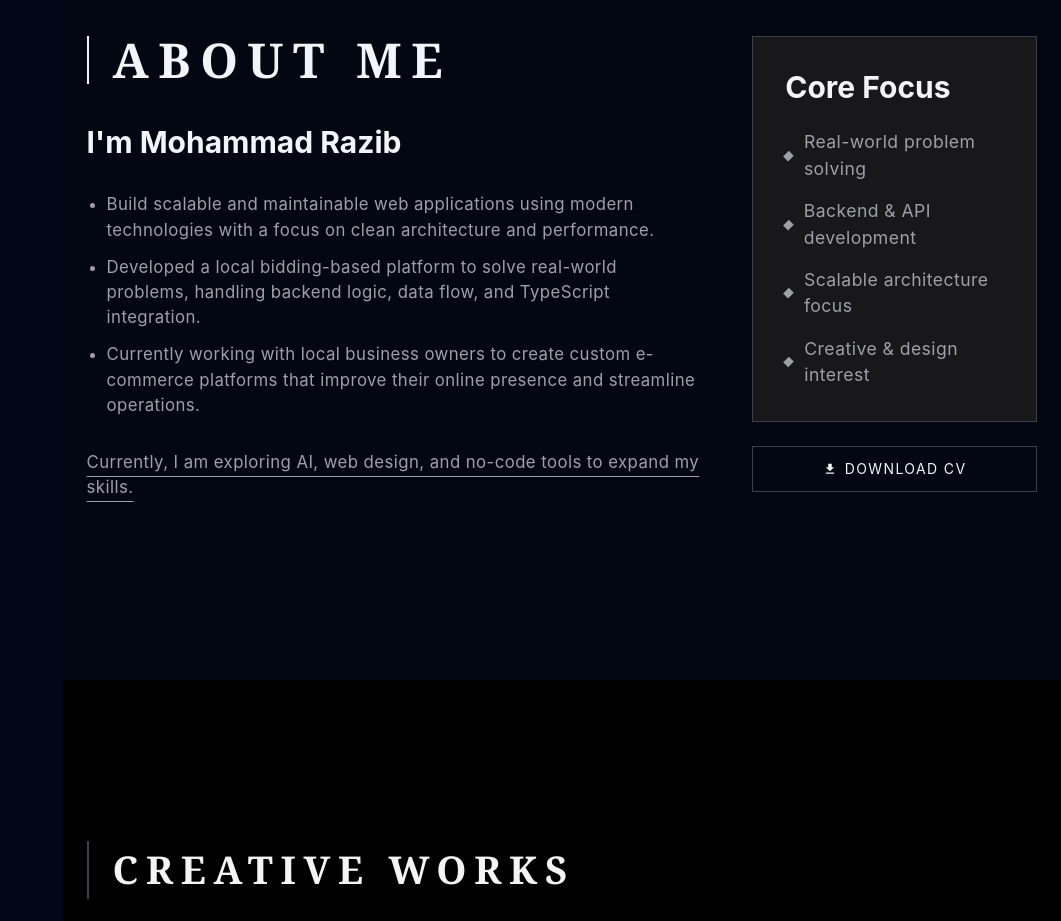
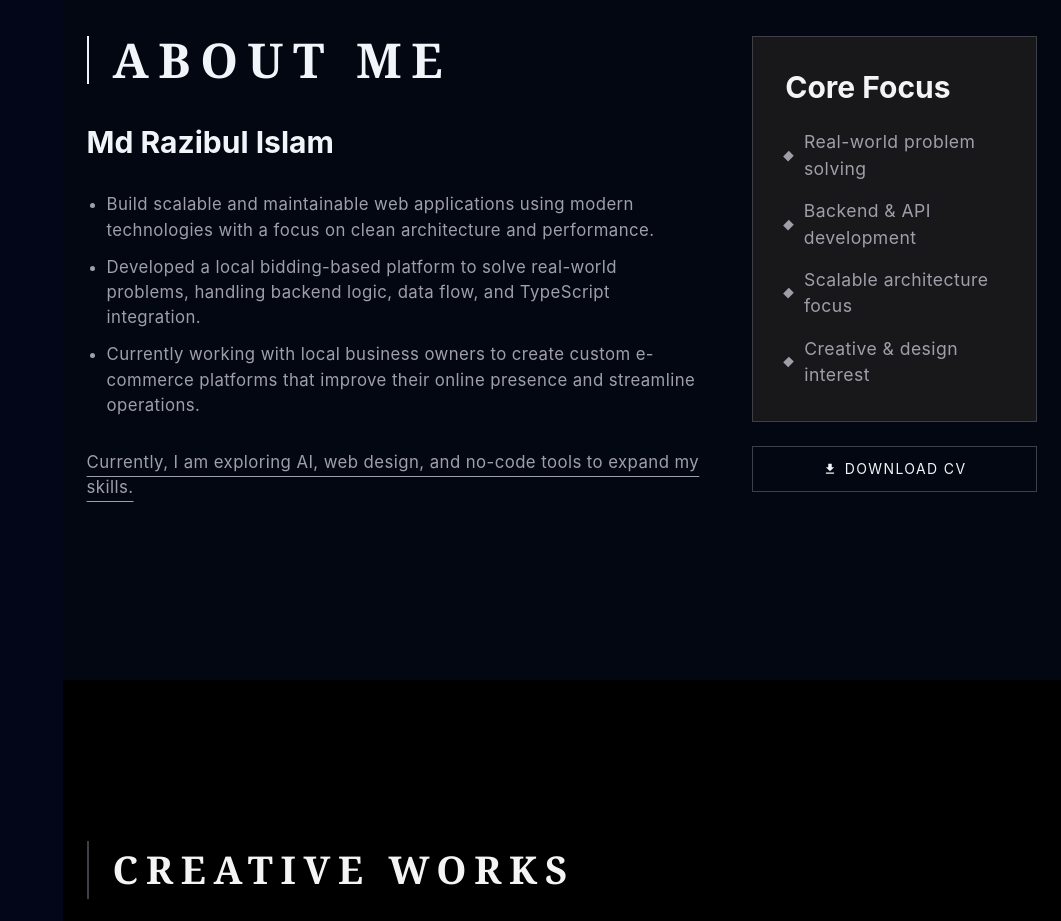
Before and after one commit to Razib9876/M-RAZIB-PROFILE, a React (Vite) app: page / in a window 1280 px wide. Shown: the part 920-1841 px from the top of the page, without its empty margins (219-1280 px from the left). Built offline with nearby package versions, Linux system fonts and the light colour scheme.

Commit message:
final fixed

```diff
--- a/src/Sections/About.jsx
+++ b/src/Sections/About.jsx
@@ -30,7 +30,7 @@ const About = () => {
               </h2>
             </div>
             <h3 className="text-2xl md:text-3xl font-bold text-base-content">
-              I'm Mohammad Razib
+              Md Razibul Islam
             </h3>
 
             <div
```
